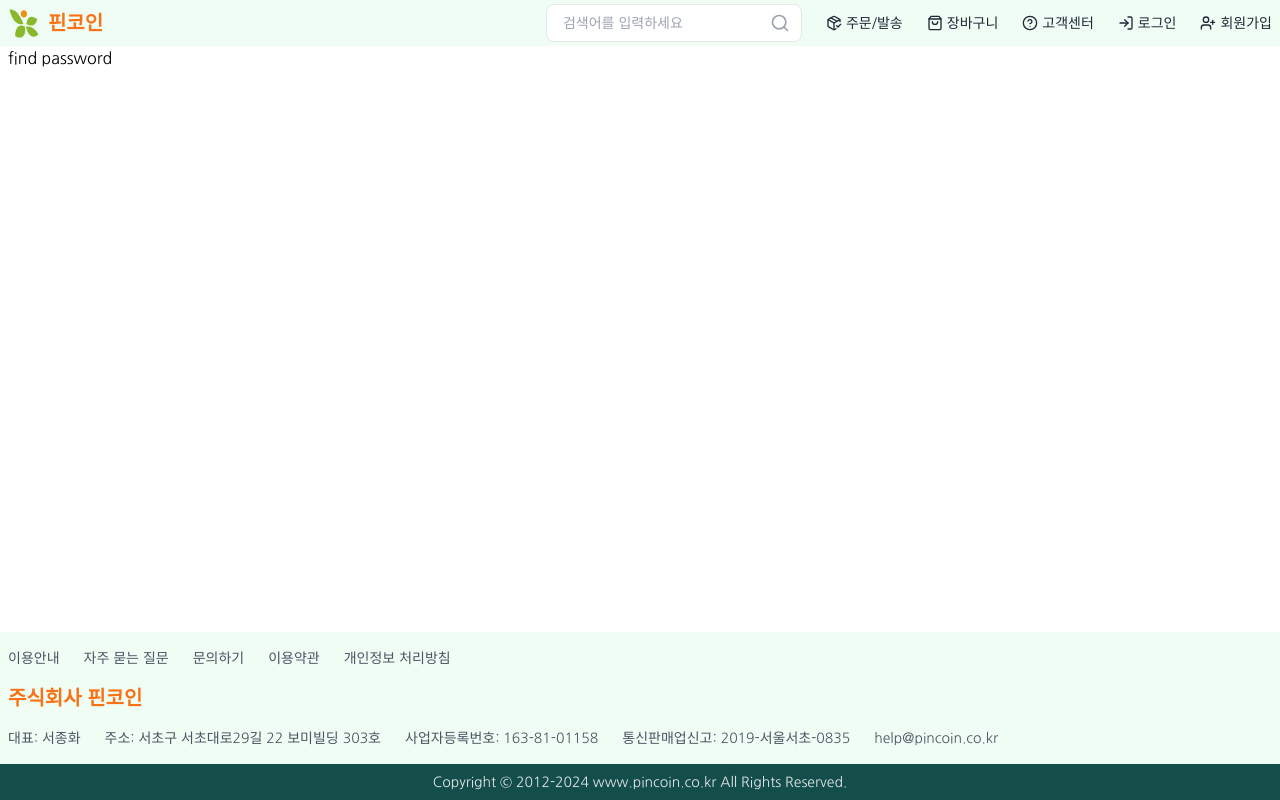
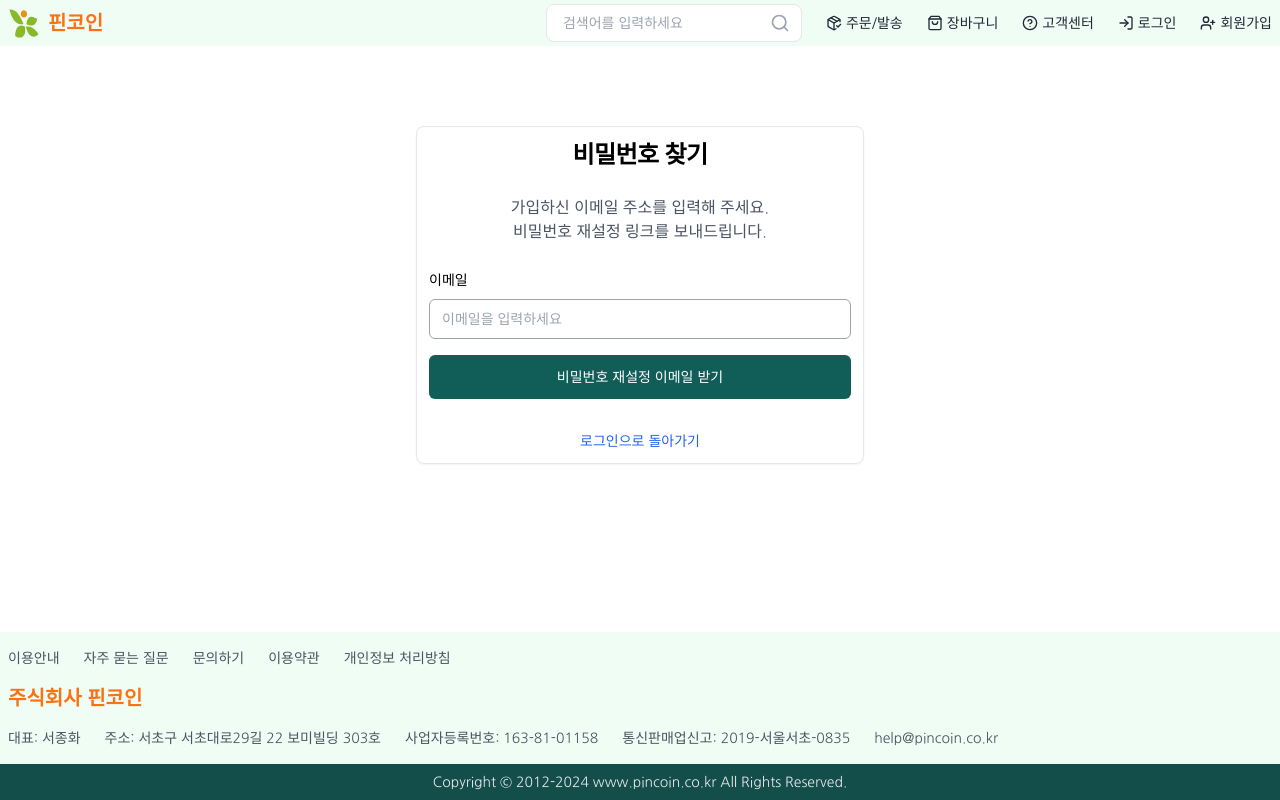
Before and after one commit to mairoo/guava, a Next.js app: page /auth/find-password in a window 1280 px wide. Built offline with nearby package versions, Linux system fonts and the light colour scheme.

Commit message:
find password page

```diff
--- a/src/app/auth/find-password/page.tsx
+++ b/src/app/auth/find-password/page.tsx
@@ -1,5 +1,117 @@
+'use client';
+
+import { TopSpace } from '@/components/layout';
+import { Button } from '@/components/ui/button';
+import { Card, CardContent, CardHeader, CardTitle } from '@/components/ui/card';
+import { Input } from '@/components/ui/input';
+import { Label } from '@/components/ui/label';
+import { cn } from '@/lib/utils';
+
+import { yupResolver } from '@hookform/resolvers/yup';
+import Link from 'next/link';
+import { useForm } from 'react-hook-form';
+import * as yup from 'yup';
+
+interface ResetPasswordRequest {
+  email: string;
+}
+
+const schema = yup.object().shape({
+  email: yup
+    .string()
+    .email('유효한 이메일을 입력해주세요')
+    .required('이메일을 입력해주세요'),
+});
+
 const FindPasswordPage = () => {
-  return <div>find password</div>;
+  const isLoading = false;
+
+  const {
+    register,
+    handleSubmit,
+    formState: { errors },
+  } = useForm<ResetPasswordRequest>({
+    resolver: yupResolver(schema),
+    defaultValues: {
+      email: '',
+    },
+    mode: 'onBlur',
+    reValidateMode: 'onSubmit',
+  });
+
+  const onSubmit = async () => {
+    try {
+      // 성공 메시지 표시 로직 추가
+    } catch (error) {
+      console.error('Password reset request failed:', error);
+    }
+  };
+
+  const styles = {
+    input: {
+      base: 'focus-visible:ring-0 focus-visible:ring-offset-0 border border-gray-400',
+      error: 'border-red-500',
+    },
+    button: {
+      base: 'w-full h-11 bg-teal-800 text-white hover:bg-teal-700 transition-colors',
+      loading: 'cursor-not-allowed opacity-70',
+    },
+    link: 'text-blue-600 hover:text-blue-800 transition-colors duration-200',
+  };
+
+  return (
+    <TopSpace>
+      <Card className="w-full max-w-md mx-auto sm:border sm:shadow-sm border-0 shadow-none">
+        <CardHeader className="p-2 sm:p-3">
+          <CardTitle className="text-2xl font-bold text-center">
+            비밀번호 찾기
+          </CardTitle>
+        </CardHeader>
+        <CardContent className="p-2 sm:p-3">
+          <div className="mb-6 text-center text-gray-600">
+            <p>가입하신 이메일 주소를 입력해 주세요.</p>
+            <p>비밀번호 재설정 링크를 보내드립니다.</p>
+          </div>
+
+          <form onSubmit={handleSubmit(onSubmit)} className="space-y-4">
+            <div className="space-y-2">
+              <Label htmlFor="email">이메일</Label>
+              <Input
+                id="email"
+                type="email"
+                {...register('email')}
+                placeholder="이메일을 입력하세요"
+                className={cn(
+                  styles.input.base,
+                  errors.email && styles.input.error,
+                )}
+              />
+              {errors.email && (
+                <p className="text-sm text-red-500">{errors.email.message}</p>
+              )}
+            </div>
+
+            <Button
+              type="submit"
+              disabled={isLoading}
+              className={cn(
+                styles.button.base,
+                isLoading && styles.button.loading,
+              )}
+            >
+              {isLoading ? '처리 중...' : '비밀번호 재설정 이메일 받기'}
+            </Button>
+
+            <div className="flex justify-center pt-4 text-sm">
+              <Link href="/auth/sign-in" className={styles.link}>
+                로그인으로 돌아가기
+              </Link>
+            </div>
+          </form>
+        </CardContent>
+      </Card>
+    </TopSpace>
+  );
 };
 
 export default FindPasswordPage;
```
